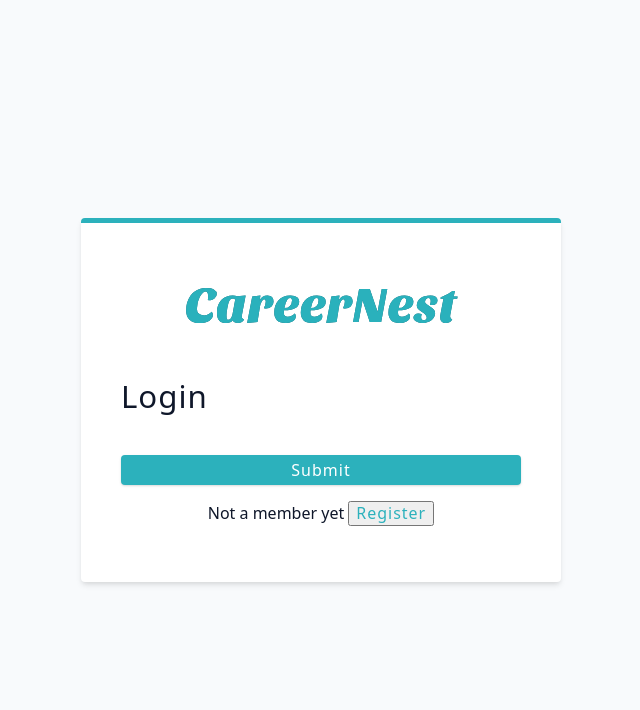
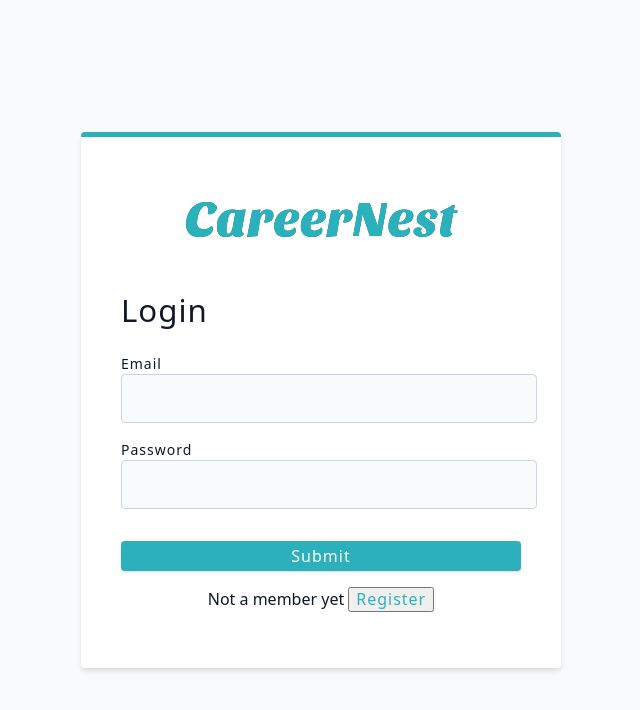
Before and after one commit to Noobs-3-0/CareerNest, a React (Create React App) app in the folder client/: page /register in a window 1280 px wide. Shown: the top 710 px of the page, without its empty margins (319-959 px from the left). Built offline with nearby package versions, Linux system fonts and the light colour scheme.

Commit message:
clear button

```diff
--- a/client/src/components/FormRow.js
+++ b/client/src/components/FormRow.js
@@ -1,22 +1,18 @@
-const FormRow = ({ type, name, value, handleChange, labelText,list }) => {
-  if (type === 'text') {
-    return (
+const FormRow = ({ type, name, value, handleChange, labelText }) => {
+  return (
+    <div className='form-row'>
+      <label htmlFor={name} className='form-label'>
+        {labelText || name}
+      </label>
       <input
-        type="text"
+        type={type}
+        value={value}
         name={name}
-        value={value}
         onChange={handleChange}
+        className='form-input'
       />
-    );
-  } else if (type === 'select') {
-    return (
-      <select name={name} value={value} onChange={handleChange}>
-        {list.map((option, index) => (
-          <option key={index} value={option}>{option}</option>
-        ))}
-      </select>
-    );
-  }
-};
+    </div>
+  )
+}
 
-export default FormRow;
+export default FormRow
--- a/client/src/components/SearchContainer.js
+++ b/client/src/components/SearchContainer.js
@@ -14,6 +14,9 @@ const SearchContainer = () =>{
             return;
             handleChange({name:e.target.name,value:e.target.value})
         }
+        const handleSubmit=(e)=>{
+            e.preventDefault()
+        }
     return (
        <Wrapper>
         <form className='form'>
@@ -27,13 +30,17 @@ const SearchContainer = () =>{
                 handleChange={handleSearch}>
                 </FormRow>
 
-                <FormRow
-                type='select'
+                <FormRowSelect
                 name='sort'
                 value={sort}
                 handleChange={handleSearch}
                 list={sortOptions} />
             </div>
+            <button className='btn btn-bloack btn-danger'
+             disabled={isLoading}
+             onClick={handleSubmit}
+             >
+             Clear </button>
         </form>
        </Wrapper>
     )
--- a/client/src/context/actions.js
+++ b/client/src/context/actions.js
@@ -40,3 +40,5 @@ export const EDIT_JOB_SUCCESS= "EDIT_JOB_SUCCESS";
 
 export const GET_APPLICANT_BEGIN= "EDIT_JOB_BEGIN";
 export const GET_APPLICANT_SUCCESS= "EDIT_JOB_SUCCESS";
+
+export const CLEAR_FILTERS= "CLEAR_FILTERS"
--- a/client/src/context/appContext.js
+++ b/client/src/context/appContext.js
@@ -31,6 +31,7 @@ import {
   EDIT_JOB_ERROR,
   GET_APPLICANT_BEGIN,
   GET_APPLICANT_SUCCESS,
+  CLEAR_FILTERS,
 } from "./actions";
 import reducer from "./reducer";
 
@@ -353,7 +354,7 @@ const AppProvider = ({ children }) => {
     }
   }
   const clearFilters = () =>{
-   console.log();
+   dispatch({type : CLEAR_FILTERS})
   }
 
   return (
--- a/client/src/context/reducer.js
+++ b/client/src/context/reducer.js
@@ -28,7 +28,8 @@ import {
   EDIT_JOB_SUCCESS,
   EDIT_JOB_ERROR,
   GET_APPLICANT_BEGIN,
-  GET_APPLICANT_SUCCESS
+  GET_APPLICANT_SUCCESS,
+  CLEAR_FILTERS,
 
 } from "./actions";
 import { initialState } from "./appContext";
@@ -303,6 +304,15 @@ const reducer = (state, action) => {
       // alertText: 'Job Updated',
     };
   }
+  if(action.type === CLEAR_FILTERS){
+    return {
+      ...state,
+      search:'',
+      searchStatus:'all',
+      searchType:'all',
+      sort:'latest',
+    }
+  }
 
 
 
```
Also changed, not shown: 1 other file (tests, documents, lock files or other folders).
